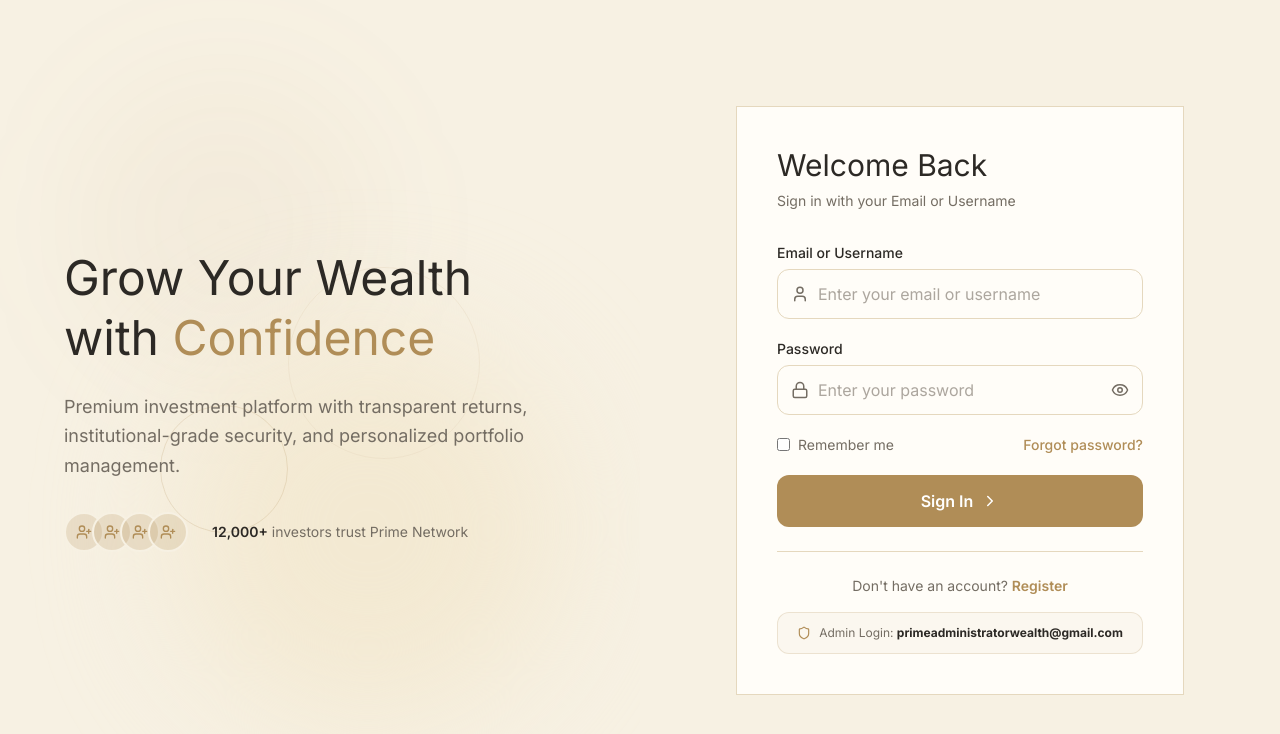
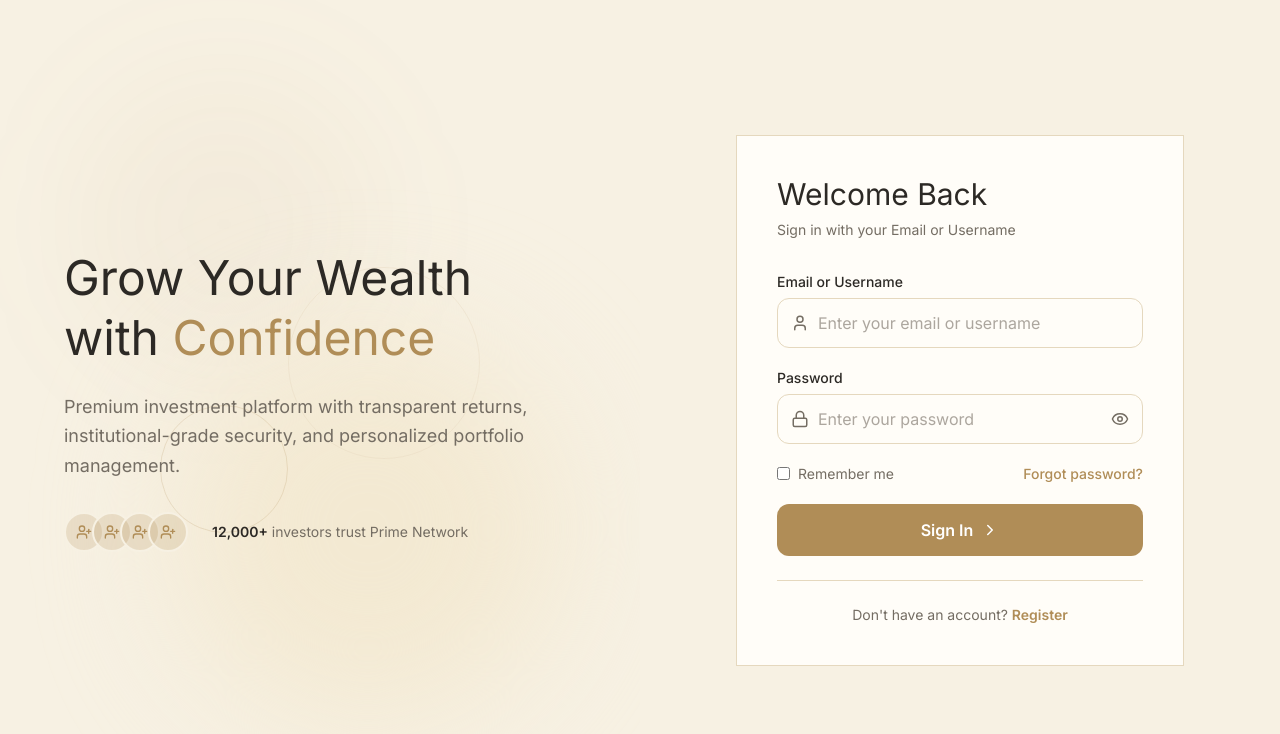
Before and after one commit to jonan216/PRIME-NETWORK-2, a React (Vite) app: page /login in a window 1280 px wide. Shown: the top 734 px of the page. Built offline with nearby package versions, Linux system fonts and the light colour scheme.

Commit message:
style: remove admin email hint from login page

```diff
--- a/src/components/LoginPage.tsx
+++ b/src/components/LoginPage.tsx
@@ -1,7 +1,7 @@
 import { useState } from 'react'
 import { NavLink, useNavigate } from 'react-router-dom'
 import { useAuth } from '../context/AuthContext'
-import { ChevronRight, User, Lock, Eye, EyeOff, Loader2, UserPlus, Shield } from 'lucide-react'
+import { ChevronRight, User, Lock, Eye, EyeOff, Loader2, UserPlus } from 'lucide-react'
 
 interface InputFieldProps {
   label: string
@@ -190,10 +190,7 @@ export default function LoginPage() {
                   Register
                 </NavLink>
               </p>
-              <div className="mt-4 p-3 bg-accent/5 rounded-xl border border-accent/20 text-xs text-text-secondary flex items-center justify-center gap-2">
-                <Shield size={14} className="text-accent" />
-                <span>Admin Login: <strong className="text-text-primary">primeadministratorwealth@gmail.com</strong></span>
-              </div>
+
             </div>
           </div>
         </div>
```
